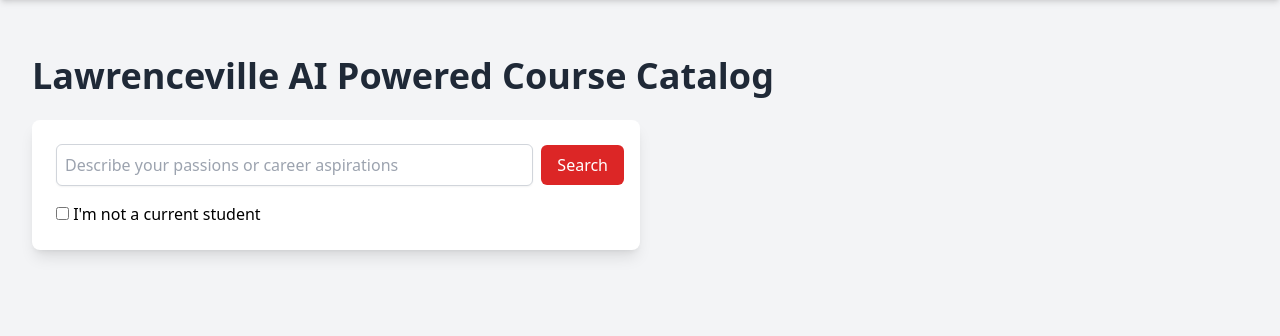
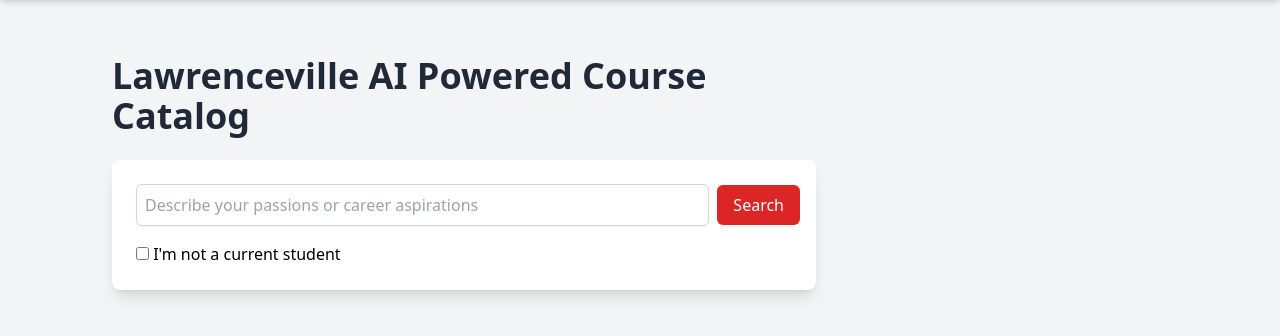
Before and after one commit to jonathanyangg/catalog-deployment, a Django app: page / in a window 1280 px wide. Shown: the part 64-400 px from the top of the page. Run offline with Django 5.2, Linux system fonts and the light colour scheme; parts of the project's set-up code (start-up, migrations or seed data) failed here and were passed over; some libraries are stand-ins or nearby versions.

Commit message:
changed base div to add mx

```diff
--- a/core/templates/base.html
+++ b/core/templates/base.html
@@ -42,7 +42,7 @@
 
     <!-- Main Content -->
     <main class="py-10">
-        <div class="max-w-7xl mx-auto sm:px-6 lg:px-8">
+        <div class="max-w-3xl sm:mx-6 lg:mx-20 sm:px-6 lg:px-8">
             {% block content %}
             {% endblock %}
         </div>
--- a/core/templates/index.html
+++ b/core/templates/index.html
@@ -1,10 +1,11 @@
 {% extends 'base.html' %}
 
 {% block content %}
-<h1 class="text-4xl font-bold text-gray-800 mt-4">Lawrenceville AI Powered Course Catalog</h1>
 
-<div class="flex justify-start mb-4">
-    <form method="POST" class="w-full md:w-1/2">
+
+<div class="flex flex-col justify-start mb-4">
+    <h1 class="text-4xl font-bold text-gray-800 mt-4">Lawrenceville AI Powered Course Catalog</h1>
+    <form method="POST" class="w-full">
         {% csrf_token %}
         <div class="mt-6 bg-white p-4 rounded-lg shadow-lg flex flex-col">
             <div class="flex items-center">
```
